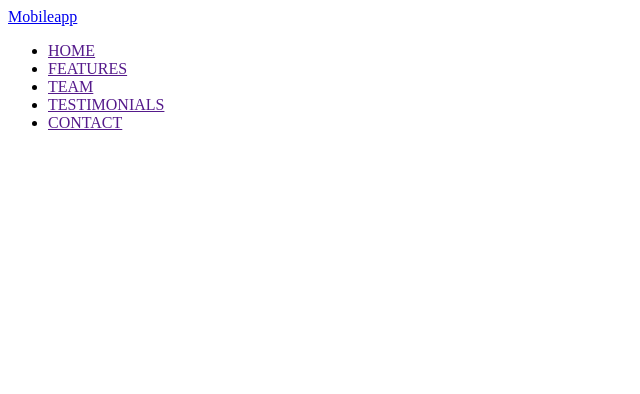
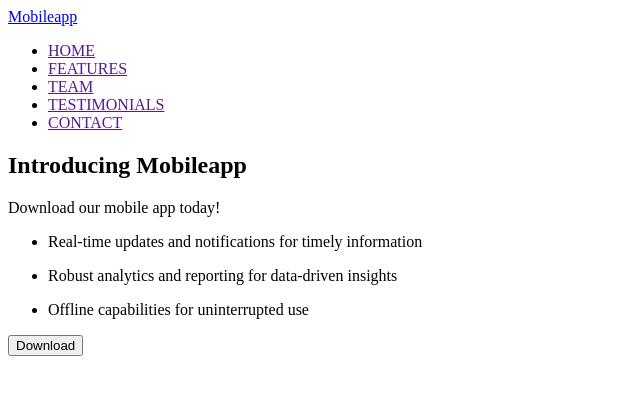
Before and after one commit to anastasiiaipe/practik-1, a plain HTML site: page index.html in a window 1280 px wide. Shown: the whole page, without its empty margins (0-640 px from the left). Drawn offline with Linux system fonts and the light colour scheme.

Commit message:
section hero

```diff
--- a/index.html
+++ b/index.html
@@ -18,7 +18,22 @@
         </ul>
       </nav>
     </header>
-    <main></main>
+    <main>
+      <section>
+        <h1>Introducing Mobileapp</h1>
+        <p>Download our mobile app today!</p>
+        <ul>
+          <li>
+            <p>Real-time updates and notifications for timely information</p>
+          </li>
+          <li>
+            <p>Robust analytics and reporting for data-driven insights</p>
+          </li>
+          <li><p>Offline capabilities for uninterrupted use</p></li>
+        </ul>
+        <button type="button">Download</button>
+      </section>
+    </main>
     <footer></footer>
   </body>
 </html>
```
Lines whose indentation alone changed are shown as unchanged.
